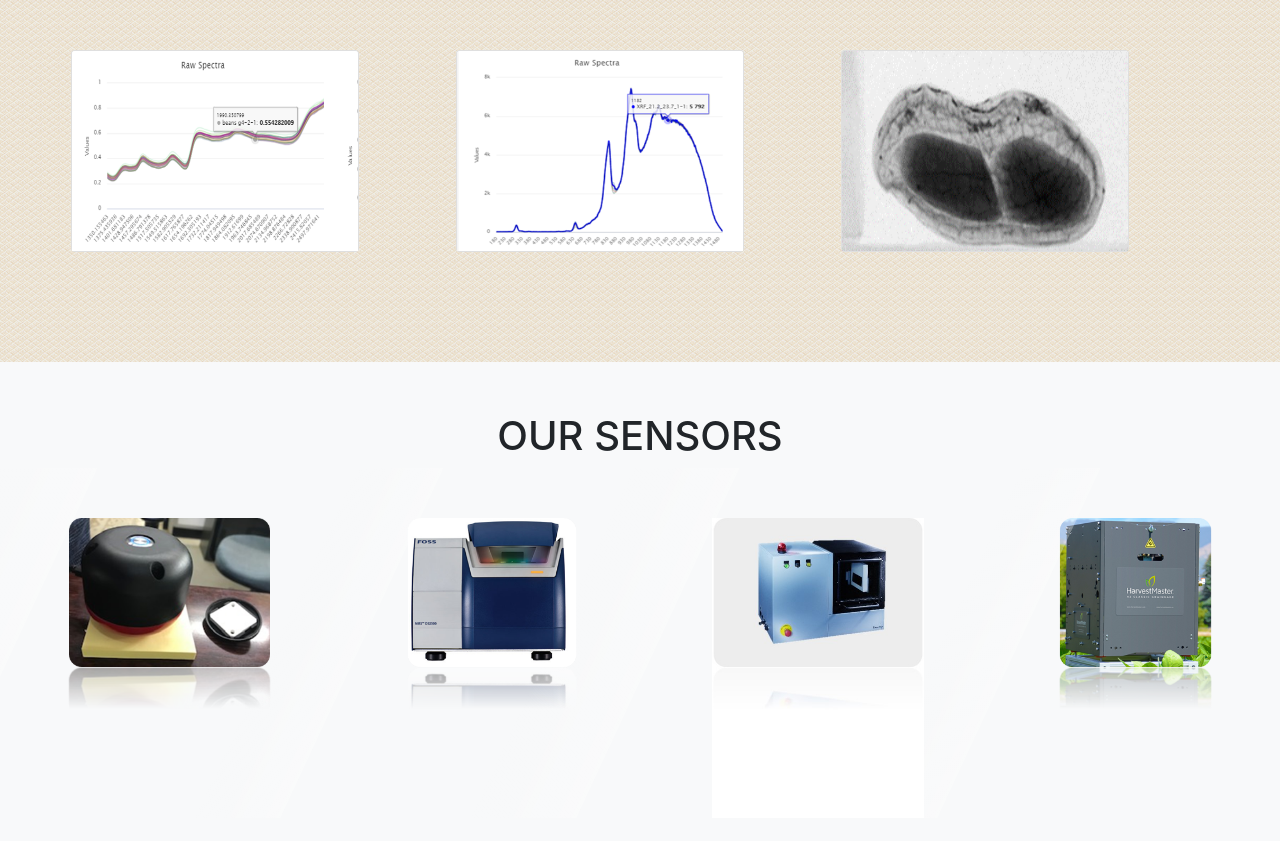
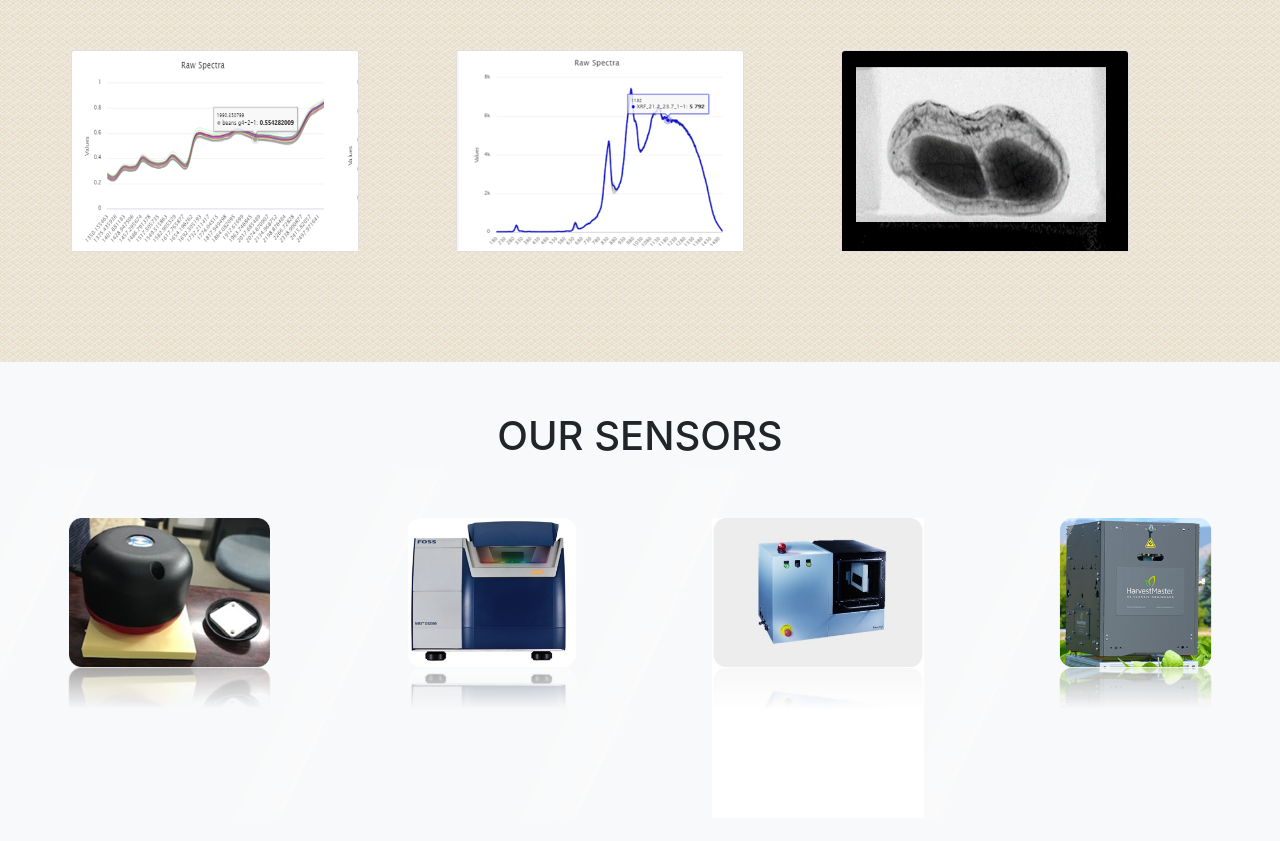
Before and after one commit to fern-lab/fern-lab.github.io, a plain HTML site: page index.html in a window 1280 px wide. Shown: the part 2837-3678 px from the top of the page. Drawn offline with nearby package versions, Linux system fonts and the light colour scheme; a web font is replaced by a local one.

Commit message:
Updating peanut picture

```diff
--- a/index.html
+++ b/index.html
@@ -219,7 +219,7 @@
                 </div>
                 <div class="col-4-lg ml-3">
                     <div class="card" style="width:18rem;">
-                        <img src="./images/graphs/PEANUT.PNG" alt="Card Two" class="card-img-top" style="height: 200px">
+                        <img src="./images/graphs/CT.png" alt="Card Two" class="card-img-top" style="height: 200px">
                     </div>
                 </div>
             </div>
```
